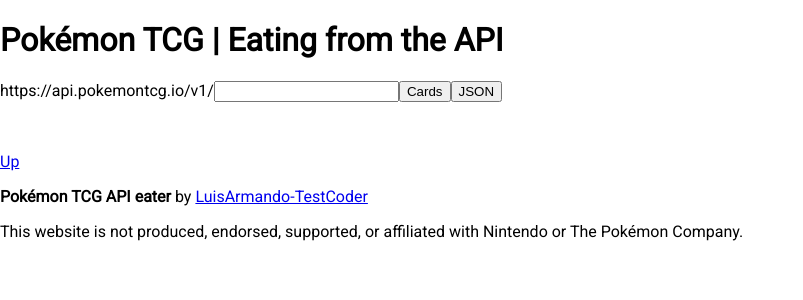
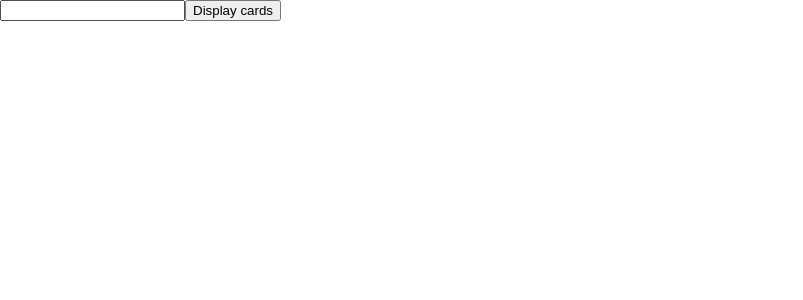
Before and after one commit to LuisArmando-TestCoder/PokemonTCG, a React app: page / in a window 1280 px wide. Shown: the top 300 px of the page, without its empty margins (0-803 px from the left). Built offline with nearby package versions, Linux system fonts and the light colour scheme.

Commit message:
move example to new branch

```diff
--- a/src/App.js
+++ b/src/App.js
@@ -1,17 +1,13 @@
 import React, { Component } from 'react';
 import Pages from './pages';
-import Nav from './components/nav';
-import Footer from './components/footer';
 
 class App extends Component {
   render() {
     return (
       <React.Fragment>
-        <Nav />
         <section className="container">
             <Pages />
         </section>
-        <Footer />
       </React.Fragment>
     );
   }
--- a/src/components/api-results.js
+++ /dev/null
@@ -1,16 +0,0 @@
-import React from 'react';
-import './api-results.css';
-
-export default ({ children }) => {
-    const inner = children.props.children;
-    return (
-        <React.Fragment>
-            {
-                typeof inner === 'string' ?
-                <div className='json-format' dangerouslySetInnerHTML={{__html: inner}}/>
-                :
-                <div className='grid-format'>{inner}</div>
-            }
-        </React.Fragment>
-    );
-}
--- a/src/components/api-search-input.js
+++ /dev/null
@@ -1,32 +0,0 @@
-import React, { useState } from 'react';
-
-export default ({ search, showJson, apiBase, display }) => {
-    const [value, setValue] = useState('');
-    return (
-        <label>
-            <span>{apiBase}</span>
-            <input
-                onInput={(e) => {
-                    setValue(e.target.value);
-                    search(value);
-                }}
-                onChange={(e) => {
-                    setValue(e.target.value);
-                    search(value);
-                }}
-                type='text'/>
-            <button onClick={() => {
-                search();
-                display(value);
-            }}>
-                <span>Cards</span>
-            </button>
-            <button onClick={() => {
-                showJson();
-                display(value);
-            }}>
-                <span>JSON</span>
-            </button>
-        </label>
-    );
-}
--- /dev/null
+++ b/src/components/api-search.js
@@ -0,0 +1,7 @@
+import React from 'react';
+
+export default ({change, click}) =>
+<div>
+    <input onChange={change}/>
+    <button onClick={click}>Display cards</button>
+</div>
--- a/src/components/card-image.js
+++ b/src/components/card-image.js
@@ -1,7 +1,5 @@
 import React from 'react';
 
-export default ({card, click}) =>
+export default ({name, imageUrl}) =>
 
-<img onClick={click}
-    alt={card.name}
-    src={card.imageUrl}/>
+<img alt={name} src={imageUrl}/>
--- a/src/components/footer.js
+++ /dev/null
@@ -1,21 +0,0 @@
-import React, { Component } from 'react';
-
-class Footer extends Component {
-    render() {
-        return (
-          <footer>
-            <a href='#'>Up</a>
-            <p>
-              <strong>Pokémon TCG API eater</strong> by {' '}
-              <a href='https://github.com/LuisArmando-TestCoder'>LuisArmando-TestCoder</a>
-            </p>
-            <p>
-              This website is not produced, endorsed, supported,
-              or affiliated with Nintendo or The Pokémon Company.
-            </p>
-          </footer>
-        );
-    }
-}
-
-export default Footer;
--- a/src/components/nav.js
+++ /dev/null
@@ -1,13 +0,0 @@
-import React, { Component } from 'react';
-
-class Header extends Component {
-    render() {
-        return (
-            <header>
-                <h1>Pokémon TCG | Eating from the API</h1>
-            </header>
-        );
-    }
-}
-
-export default Header;
--- a/src/pages/home.js
+++ b/src/pages/home.js
@@ -1,57 +1,31 @@
 import React, { useState } from 'react';
-
-import ApiSearchInput from '../components/api-search-input';
-import ApiResults from '../components/api-results';
+import ApiSearch from '../components/api-search';
+// import ApiResults from '../components/api-results';
 import CardImage from '../components/card-image';
 
-const Home = () => {
-    const [results, setResults] = useState([]);
-    const apiBase = 'https://api.pokemontcg.io/v1/';
-    let isJson = false;
-    let jsonResponse = '';
+export default () => {
+    const [value, setValue] = useState();
+    const [cards, setCards] = useState();
 
-    function renderResponse(response) {
-        if(jsonResponse !== response) {
-            jsonResponse = response;
-            if(jsonResponse && !isJson)
-                setResults(response.cards.map((card, i) =>
-                    <CardImage
-                        key={i}
-                        click={() => {
-                            isJson = true;
-                            displayResults(`cards/${card.id}`);
-                        }} card={card}/>
-                ));
-            else if(jsonResponse)
-                setResults(JSON.stringify(response, null, 2)
-                    .replace(/ /g, '<span class="space">_</span>')
-                    .replace(/\n/g, '<br/>\n')
-                    .replace(/^(.*)$/g, c => {
-                        console.log(c);
-                        return c;
-                    }));
-        }
-    }
-
-    function displayResults(value) {
-        fetch(`${apiBase}${value}`)
-        .then(d => d.json())
-        .then(renderResponse);
+    function fetchCards() {
+        fetch(`https://api.pokemontcg.io/v1/${value}`)
+        .then(r => r.json())
+        .then(response => {
+            if(response.cards) {
+                setCards(response.cards.map((card, i) =>
+                    <CardImage key={i} {...card}/>
+                ))
+            }
+        });
     }
 
     return (
         <main>
-            <ApiSearchInput
-                apiBase={apiBase}
-                display={displayResults}
-                search={() => isJson = false }
-                showJson={() => isJson = true }
+            <ApiSearch
+            change={(e) => setValue(e.target.value)}
+            click={fetchCards}
             />
-            <ApiResults>
-                <div>{results}</div>
-            </ApiResults>
+            <div>{cards}</div>
         </main>
     );
 }
-
-export default Home;
```
Also changed, not shown: src/pages/card-details.js (deleted, +0 -24 lines).
